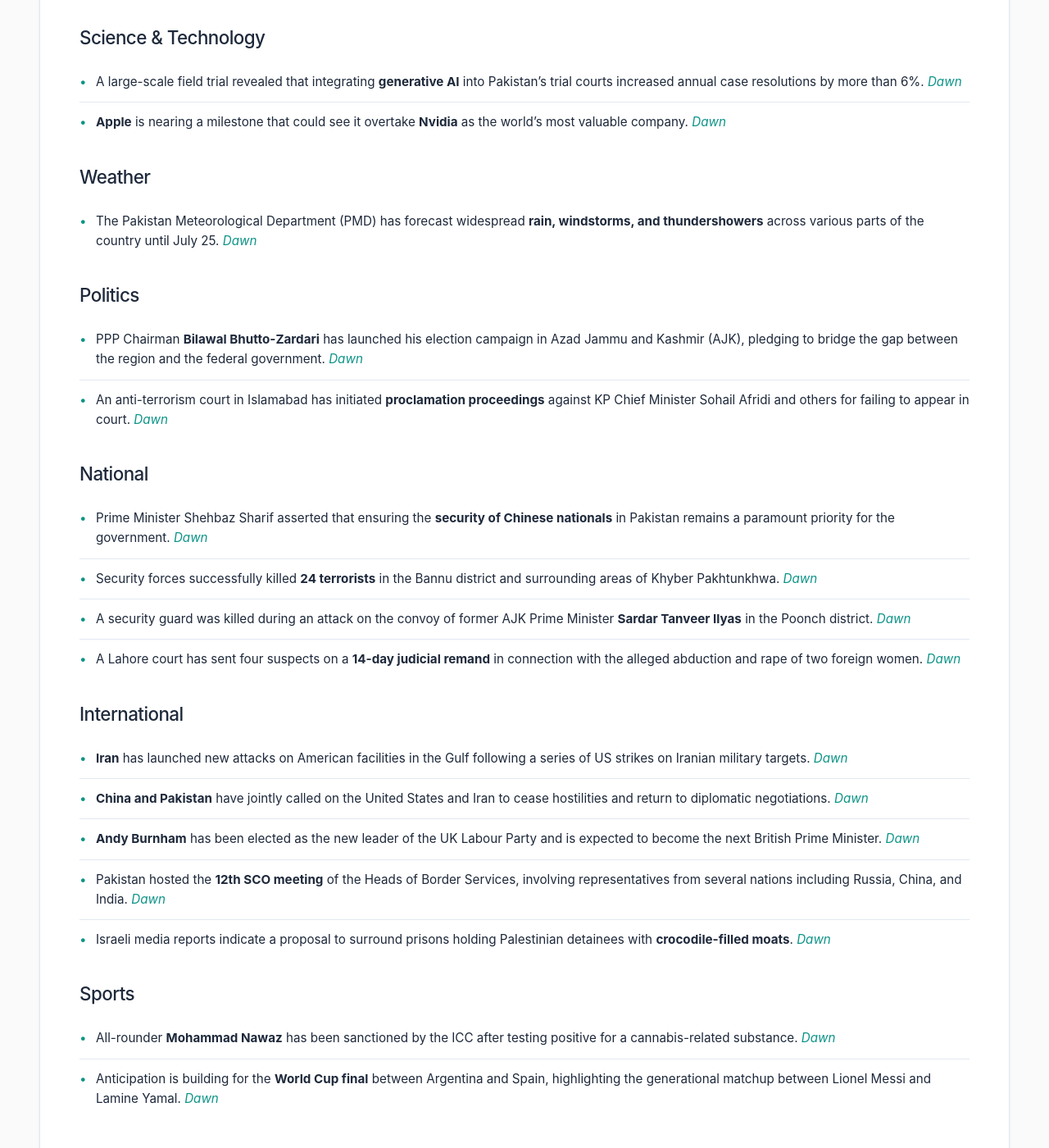
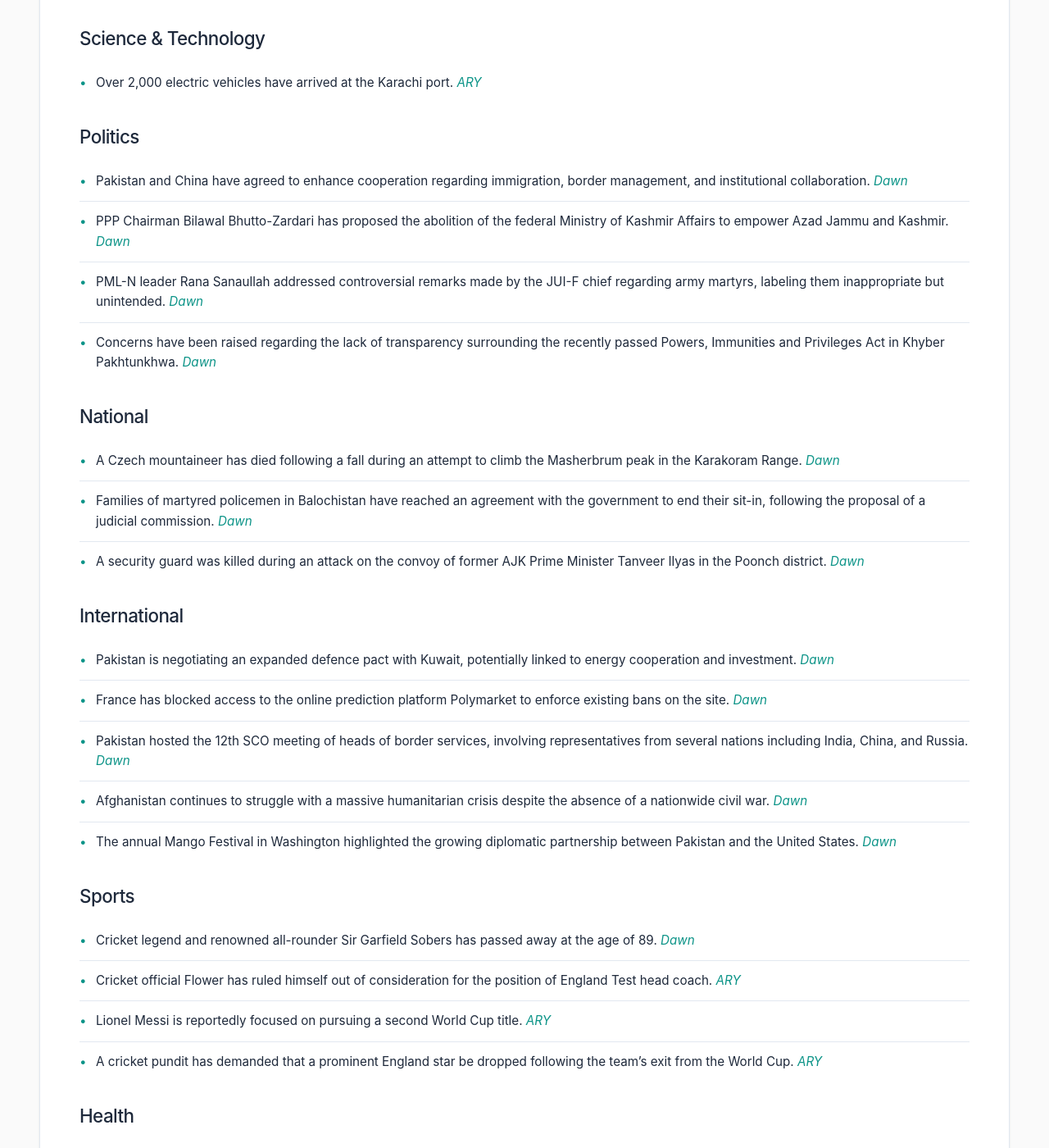
Before and after one commit to zsubzwary/news, a Jekyll site: the page built from en/index.md, in a window 1280 px wide and 1400 px high, scrolled down 696 px. Shown: the whole window at 82% size. Built offline with Jekyll 4.4.1, drawn with Linux system fonts in a browser that asks for light colours; some web fonts are replaced; comment, search, counter and statistics services are not loaded; some of the changed text lies outside the part shown.

Commit message:
DateTime; 2026-07-18T04:04:00.257Z

```diff
--- a/en/index.md
+++ b/en/index.md
@@ -4,40 +4,48 @@ title: Pakistan News Briefing
 lang: en
 ---
 
-Published at: 17-Jul-2026 21:03PKT
+Published at: 18-Jul-2026 09:04PKT
 
-Time to read: 3 mins
+Time to read: 4 mins
 
 ### Economy
-- Fuel prices are set to be fixed on a **daily basis** due to fluctuations in the international market caused by renewed hostilities between Iran and the US. *[Dawn](https://www.dawn.com/news/2016227/govt-to-fix-fuel-prices-daily-due-to-renewed-hostilities-in-persian-gulf-petroleum-minister)*
-- Power companies have requested a **Rs1.20 per unit** fuel cost adjustment for August, citing the use of expensive imported fuels. *[Dawn](https://www.dawn.com/news/2016204/power-companies-seek-rs120-per-unit-fuel-cost-adjustment-for-august)*
-- Finance Minister Muhammad Aurangzeb is scheduled to visit **Washington** for three days to discuss trade, finance, and investment as part of a broader bilateral economic partnership. *[Dawn](https://www.dawn.com/news/2016143/finance-minister-to-visit-washington-for-trade-tariff-talks-with-us)*
-- **Oil prices** have seen an uptick due to intensifying US-Iran hostilities and potential threats to the Red Sea export route. *[Dawn](https://www.dawn.com/news/2016168/oil-rises-on-intensifying-us-iran-hostilities-threat-of-red-sea-closure)*
+- The government has increased petrol prices by Rs5.44 and diesel by Rs31.05 per litre for a three-day period. *[Dawn](https://www.dawn.com/news/2016247/govt-increases-petrol-price-by-rs544-diesel-by-rs3105-per-litre-for-next-3-days)*
+- Pakistan's current account deficit for FY26 stands at $139 million, a reversal from the previous year's surplus. *[Dawn](https://www.dawn.com/news/2016383/current-account-slips-into-139m-deficit-in-fy26)*
+- Due to international market volatility caused by tensions in the Persian Gulf, the government may begin fixing fuel prices on a daily basis. *[Dawn](https://www.dawn.com/news/2016227/govt-to-fix-fuel-prices-daily-due-to-renewed-hostilities-in-persian-gulf-petroleum-minister)*
+- Power companies have requested a Rs1.20 per unit fuel cost adjustment for August due to the use of expensive imported fuels. *[Dawn](https://www.dawn.com/news/2016204/power-companies-seek-rs120-per-unit-fuel-cost-adjustment-for-august)*
+- Pakistan faces upcoming pressure to meet European Union requirements to maintain GSP-Plus market access. *[Dawn](https://www.dawn.com/news/2016398/gsp-plus-renewal)*
 
 ### Science & Technology
-- A large-scale field trial revealed that integrating **generative AI** into Pakistan’s trial courts increased annual case resolutions by more than 6%. *[Dawn](https://www.dawn.com/news/2016213/study-finds-ai-use-in-trial-courts-results-in-over-6pc-more-cases-resolved-annually)*
-- **Apple** is nearing a milestone that could see it overtake **Nvidia** as the world’s most valuable company. *[Dawn](https://www.dawn.com/news/2016222/apple-closes-in-on-nvidia-in-race-for-worlds-most-valuable-company)*
-
-### Weather
-- The Pakistan Meteorological Department (PMD) has forecast widespread **rain, windstorms, and thundershowers** across various parts of the country until July 25. *[Dawn](https://www.dawn.com/news/2016176/pmd-forecasts-widespread-rain-thunderstorms-across-country-until-july-25)*
+- Over 2,000 electric vehicles have arrived at the Karachi port. *[ARY](https://arynews.tv/over-2000-electric-vehicles-arrive-at-karachi-port)*
 
 ### Politics
-- PPP Chairman **Bilawal Bhutto-Zardari** has launched his election campaign in Azad Jammu and Kashmir (AJK), pledging to bridge the gap between the region and the federal government. *[Dawn](https://www.dawn.com/news/2016221/bilawal-kicks-off-ajk-election-campaign-pledges-to-be-voice-of-people-in-centre)*
-- An anti-terrorism court in Islamabad has initiated **proclamation proceedings** against KP Chief Minister Sohail Afridi and others for failing to appear in court. *[Dawn](https://www.dawn.com/news/2016199/islamabad-atc-initiates-proclamation-proceedings-against-kp-cm-afridi-others-for-failing-to-appear-in-court)*
+- Pakistan and China have agreed to enhance cooperation regarding immigration, border management, and institutional collaboration. *[Dawn](https://www.dawn.com/news/2016346/pakistan-china-to-enhance-cooperation-on-immigration-and-border-management)*
+- PPP Chairman Bilawal Bhutto-Zardari has proposed the abolition of the federal Ministry of Kashmir Affairs to empower Azad Jammu and Kashmir. *[Dawn](https://www.dawn.com/news/2016370/bilawal-proposes-abolishing-kashmir-affairs-ministry)*
+- PML-N leader Rana Sanaullah addressed controversial remarks made by the JUI-F chief regarding army martyrs, labeling them inappropriate but unintended. *[Dawn](https://www.dawn.com/news/2016238/sanaullah-says-jui-f-chiefs-remarks-against-martyrs-were-inappropriate-but-unintended)*
+- Concerns have been raised regarding the lack of transparency surrounding the recently passed Powers, Immunities and Privileges Act in Khyber Pakhtunkhwa. *[Dawn](https://www.dawn.com/news/2016395/eternal-quest-for-privileges)*
 
 ### National
-- Prime Minister Shehbaz Sharif asserted that ensuring the **security of Chinese nationals** in Pakistan remains a paramount priority for the government. *[Dawn](https://www.dawn.com/news/2016208/security-of-chinese-in-pakistan-paramount-for-us-says-pm-shehbaz)*
-- Security forces successfully killed **24 terrorists** in the Bannu district and surrounding areas of Khyber Pakhtunkhwa. *[Dawn](https://www.dawn.com/news/2016149/security-forces-kill-24-terrorists-in-kps-bannu-adjoining-areas-ispr)*
-- A security guard was killed during an attack on the convoy of former AJK Prime Minister **Sardar Tanveer Ilyas** in the Poonch district. *[Dawn](https://www.dawn.com/news/2016237/security-guard-killed-in-attack-on-former-ajk-pm-tanveer-ilyass-convoy-in-poonch-district)*
-- A Lahore court has sent four suspects on a **14-day judicial remand** in connection with the alleged abduction and rape of two foreign women. *[Dawn](https://www.dawn.com/news/2016188/foreign-womens-abduction-rape-case-lahore-court-sends-4-suspects-on-14-day-judicial-remand)*
+- A Czech mountaineer has died following a fall during an attempt to climb the Masherbrum peak in the Karakoram Range. *[Dawn](https://www.dawn.com/news/2016373/masherbrum-ascent-ends-in-tragedy-for-czech-climber)*
+- Families of martyred policemen in Balochistan have reached an agreement with the government to end their sit-in, following the proposal of a judicial commission. *[Dawn](https://www.dawn.com/news/2016374/martyred-cops-families-agree-to-end-quetta-sit-in)*
+- A security guard was killed during an attack on the convoy of former AJK Prime Minister Tanveer Ilyas in the Poonch district. *[Dawn](https://www.dawn.com/news/2016237/security-guard-killed-in-attack-on-former-ajk-pm-tanveer-ilyass-convoy-in-poonch-district)*
 
 ### International
-- **Iran** has launched new attacks on American facilities in the Gulf following a series of US strikes on Iranian military targets. *[Dawn](https://www.dawn.com/news/2016140/iran-launches-fresh-attacks-on-american-facilities-in-gulf-after-sixth-consecutive-day-of-us-strikes)*
-- **China and Pakistan** have jointly called on the United States and Iran to cease hostilities and return to diplomatic negotiations. *[Dawn](https://www.dawn.com/news/2016159/china-and-pakistan-call-on-us-iran-to-resume-talks-cease-hostilities)*
-- **Andy Burnham** has been elected as the new leader of the UK Labour Party and is expected to become the next British Prime Minister. *[Dawn](https://www.dawn.com/news/2016211/andy-burnham-elected-new-labour-leader-now-set-to-be-uk-pm)*
-- Pakistan hosted the **12th SCO meeting** of the Heads of Border Services, involving representatives from several nations including Russia, China, and India. *[Dawn](https://www.dawn.com/news/2016226/pakistan-chairs-12th-sco-meeting-of-heads-of-border-services-fo)*
-- Israeli media reports indicate a proposal to surround prisons holding Palestinian detainees with **crocodile-filled moats**. *[Dawn](https://www.dawn.com/news/2016187/israeli-media-says-crocodile-filled-moats-could-surround-prisons-holding-palestinians)*
+- Pakistan is negotiating an expanded defence pact with Kuwait, potentially linked to energy cooperation and investment. *[Dawn](https://www.dawn.com/news/2016348/pakistan-and-kuwait-mulling-defence-pact)*
+- France has blocked access to the online prediction platform Polymarket to enforce existing bans on the site. *[Dawn](https://www.dawn.com/news/2016250/france-blocks-access-to-online-prediction-platform-polymarket)*
+- Pakistan hosted the 12th SCO meeting of heads of border services, involving representatives from several nations including India, China, and Russia. *[Dawn](https://www.dawn.com/news/2016226/pakistan-chairs-12th-sco-meeting-of-heads-of-border-services-fo)*
+- Afghanistan continues to struggle with a massive humanitarian crisis despite the absence of a nationwide civil war. *[Dawn](https://www.dawn.com/news/2016394/afghanistans-lost-peace)*
+- The annual Mango Festival in Washington highlighted the growing diplomatic partnership between Pakistan and the United States. *[Dawn](https://www.dawn.com/news/2016371/sweet-diplomacy-pakistans-mango-festival-celebrates-growing-us-partnership)*
 
 ### Sports
-- All-rounder **Mohammad Nawaz** has been sanctioned by the ICC after testing positive for a cannabis-related substance. *[Dawn](https://www.dawn.com/news/2016185/all-rounder-mohammad-nawaz-sanctioned-for-breaching-iccs-anti-doping-code)*
-- Anticipation is building for the **World Cup final** between Argentina and Spain, highlighting the generational matchup between Lionel Messi and Lamine Yamal. *[Dawn](https://www.dawn.com/news/2016233/in-lamine-yamals-old-neighbourhood-world-cup-final-against-messi-brings-pride)*
+- Cricket legend and renowned all-rounder Sir Garfield Sobers has passed away at the age of 89. *[Dawn](https://www.dawn.com/news/2016239/a-great-innings-comes-to-an-end-cricket-legend-sir-garfield-sobers-dies-at-89)*
+- Cricket official Flower has ruled himself out of consideration for the position of England Test head coach. *[ARY](https://arynews.tv/flower-rules-himself-out-of-contention-as-england-test-head-coach)*
+- Lionel Messi is reportedly focused on pursuing a second World Cup title. *[ARY](https://arynews.tv/messi-eyes-second-world-cup-crown-at-the-scene-of-his-lowest-ebb)*
+- A cricket pundit has demanded that a prominent England star be dropped following the team's exit from the World Cup. *[ARY](https://arynews.tv/shouldnt-play-for-england-again-pundit-demands-three-lions-star-be-dropped-after-world-cup-exit)*
+
+### Health
+- The Sindh Healthcare Commission identified unsafe needle disposal and improper medical waste management at Valika Hospital. *[Dawn](https://www.dawn.com/news/2016294/healthcare-body-finds-unsafe-needle-disposal-at-valika-hospital)*
+- Sweden has expressed its support for Pakistan's role in addressing the global issue of antimicrobial resistance. *[ARY](https://arynews.tv/sweden-backs-pakistan-global-role-on-antimicrobial-resistance)*
+
+### Other
+- Satellite imagery from Suparco indicates that Rawal Lake park has lost 50% of its tree cover over the last 20 years due to urban expansion. *[Dawn](https://www.dawn.com/news/2016269/rawal-lake-park-loses-half-of-tree-cover-in-2-decades)*
+- In entertainment news, actress Ileana D’Cruz shared photos with her partner, and actor Tom Holland defended Zendaya during a viral interview. *[ARY](https://arynews.tv/ileana-dcruz-posts-loved-up-pictures-with-partner-michael-dolan)* / *[ARY](https://arynews.tv/shes-married-to-me-tom-holland-defends-zendayas-honor-in-viral-the-odyssey-interview)*
```
